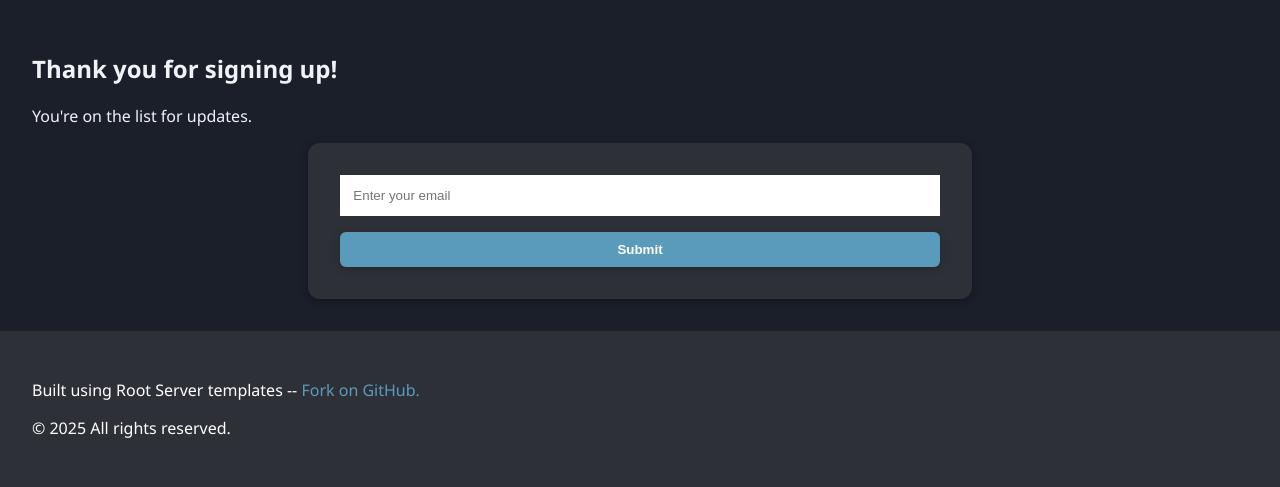
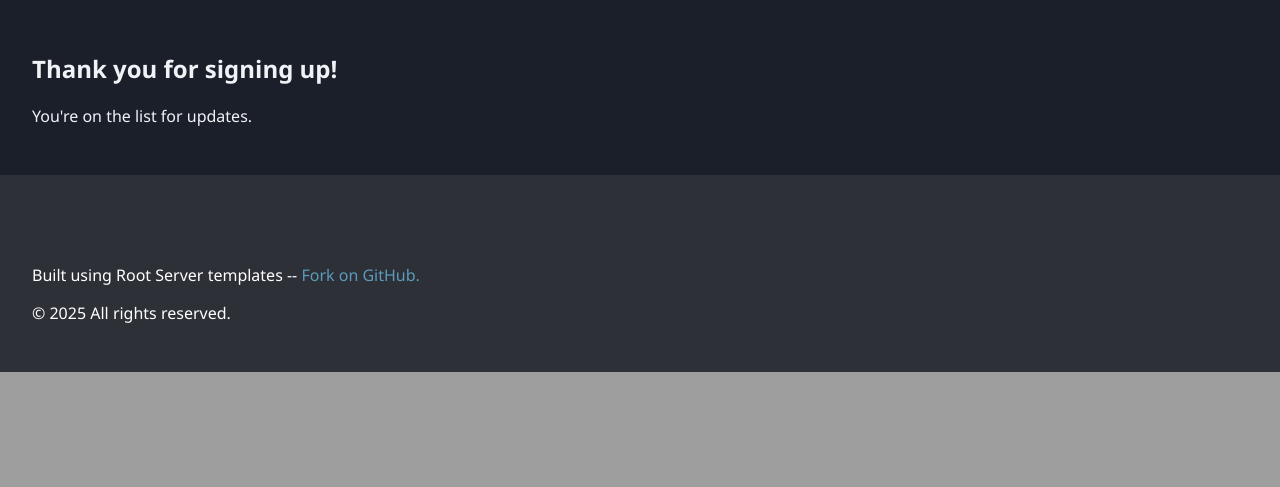
Before and after one commit to kezzico/rootserver-examples, a PHP site: page /thank-you.php in a window 1280 px wide. Shown: the part 428-915 px from the top of the page. After the commit the page ends 800 px from the top, so only its background shows below. Run offline with PHP 8.4, Linux system fonts and the light colour scheme.

Commit message:
Update thank-you.php

```diff
--- a/api+website/www/thank-you.php
+++ b/api+website/www/thank-you.php
@@ -29,11 +29,6 @@ $KEYWORDS = "root server, coming soon, product launch";
         <section>
             <h1>Thank you for signing up!</h1>
             <p>You're on the list for updates.</p>
-
-            <FORM method="POST" action="/v1/otp">
-                <input type="email" name="email" placeholder="Enter your email" />
-                <input type="submit" value="Submit" />
-            </FORM>
         </section>
     </main>
 
```
